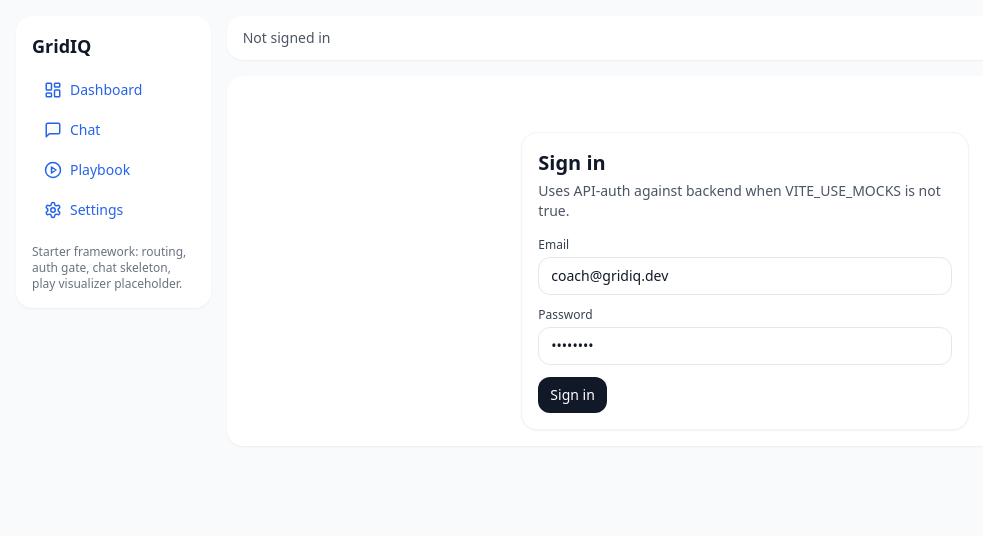
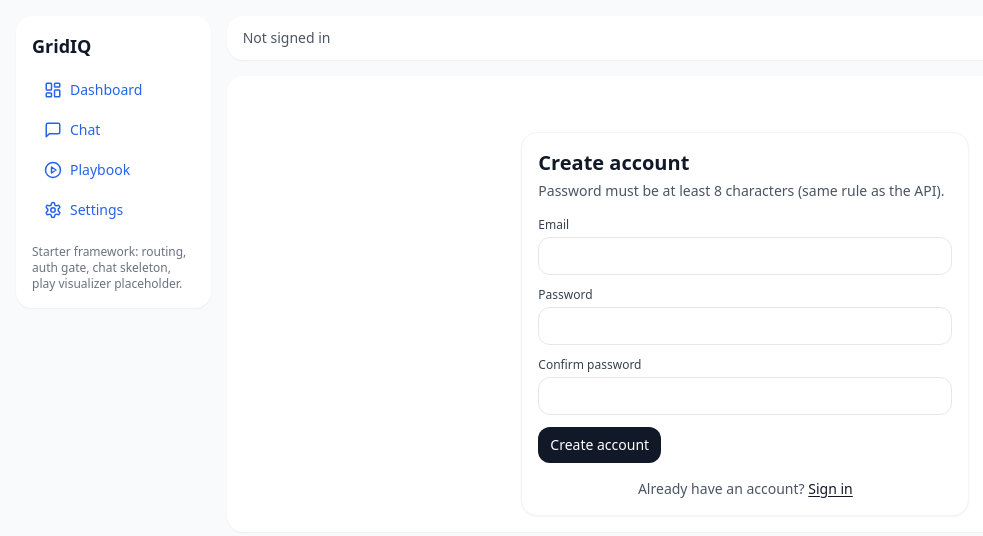
Before and after one commit to lucasheller22/DS-440-CAPSTONE-GridIQ, a React (Vite) app in the folder gridiq-frontend/: page /register in a window 1280 px wide. Before the commit this address led to /login. Shown: the top 536 px of the page, without its empty margins (0-983 px from the left). Built offline with nearby package versions, Linux system fonts and the light colour scheme; no server answers.

Commit message:
account registration implementation

```diff
--- a/gridiq-frontend/src/App.tsx
+++ b/gridiq-frontend/src/App.tsx
@@ -2,6 +2,7 @@ import { Navigate, Route, Routes } from "react-router-dom";
 import { AppLayout } from "./ui/layout/AppLayout";
 import { RequireAuth } from "./ui/auth/RequireAuth";
 import Login from "./pages/Login";
+import Register from "./pages/Register";
 import Dashboard from "./pages/Dashboard";
 import Chat from "./pages/Chat";
 import Playbook from "./pages/Playbook";
@@ -14,6 +15,7 @@ export default function App() {
       <Route element={<AppLayout />}>
         <Route index element={<Navigate to="/dashboard" replace />} />
         <Route path="/login" element={<Login />} />
+        <Route path="/register" element={<Register />} />
 
         <Route
           path="/dashboard"
--- a/gridiq-frontend/src/lib/api/endpoints.ts
+++ b/gridiq-frontend/src/lib/api/endpoints.ts
@@ -50,6 +50,19 @@ export async function login(email: string, password: string): Promise<{ token: s
   }
 
   const resp = await api.post("/api/auth/login", { email, password });
+  return resp.data;
+}
+
+export async function register(email: string, password: string): Promise<{ token: string; user: User }> {
+  if (useMocks()) {
+    if (!email || !password) throw new Error("Missing credentials");
+    if (password.length < 8) throw new Error("Password must be at least 8 characters");
+    const user: User = { id: "u_1", email, displayName: "Coach", role: "coach" };
+    const token = "dev-token";
+    return { token, user };
+  }
+
+  const resp = await api.post("/api/auth/register", { email, password });
   return resp.data;
 }
 
--- a/gridiq-frontend/src/pages/Login.tsx
+++ b/gridiq-frontend/src/pages/Login.tsx
@@ -1,5 +1,5 @@
 import { useState } from "react";
-import { useNavigate } from "react-router-dom";
+import { Link, useNavigate } from "react-router-dom";
 import { useAuth } from "../stores/auth";
 import { Button } from "../ui/primitives/Button";
 import { Input } from "../ui/primitives/Input";
@@ -16,7 +16,9 @@ export default function Login() {
     <div className="mx-auto max-w-md">
       <Card className="mt-10">
         <div className="text-xl font-semibold">Sign in</div>
-        <div className="mt-1 text-sm text-gray-600">Uses API-auth against backend when VITE_USE_MOCKS is not true.</div>
+        <div className="mt-1 text-sm text-gray-600">
+          Sign in with your backend account, or use Settings → local mocks for offline dev.
+        </div>
 
         <div className="mt-4 space-y-3">
           <div>
@@ -49,6 +51,13 @@ export default function Login() {
           >
             {isLoading ? "Signing in…" : "Sign in"}
           </Button>
+
+          <div className="pt-1 text-center text-sm text-gray-600">
+            No account?{" "}
+            <Link to="/register" className="font-medium text-gray-900 underline underline-offset-2">
+              Create one
+            </Link>
+          </div>
         </div>
       </Card>
     </div>
--- /dev/null
+++ b/gridiq-frontend/src/pages/Register.tsx
@@ -0,0 +1,87 @@
+import { useState } from "react";
+import { Link, useNavigate } from "react-router-dom";
+import { useAuth } from "../stores/auth";
+import { Button } from "../ui/primitives/Button";
+import { Input } from "../ui/primitives/Input";
+import { Card } from "../ui/primitives/Card";
+
+export default function Register() {
+  const { register, isLoading } = useAuth();
+  const navigate = useNavigate();
+  const [email, setEmail] = useState("");
+  const [password, setPassword] = useState("");
+  const [confirm, setConfirm] = useState("");
+  const [error, setError] = useState<string | null>(null);
+
+  return (
+    <div className="mx-auto max-w-md">
+      <Card className="mt-10">
+        <div className="text-xl font-semibold">Create account</div>
+        <div className="mt-1 text-sm text-gray-600">
+          Password must be at least 8 characters (same rule as the API).
+        </div>
+
+        <div className="mt-4 space-y-3">
+          <div>
+            <div className="mb-1 text-xs font-medium text-gray-700">Email</div>
+            <Input value={email} onChange={(e) => setEmail(e.target.value)} autoComplete="email" />
+          </div>
+          <div>
+            <div className="mb-1 text-xs font-medium text-gray-700">Password</div>
+            <Input
+              type="password"
+              value={password}
+              onChange={(e) => setPassword(e.target.value)}
+              autoComplete="new-password"
+            />
+          </div>
+          <div>
+            <div className="mb-1 text-xs font-medium text-gray-700">Confirm password</div>
+            <Input
+              type="password"
+              value={confirm}
+              onChange={(e) => setConfirm(e.target.value)}
+              autoComplete="new-password"
+            />
+          </div>
+
+          {error && <div className="rounded-xl bg-red-50 p-3 text-sm text-red-700">{error}</div>}
+
+          <Button
+            disabled={isLoading}
+            onClick={async () => {
+              setError(null);
+              if (!email.trim() || !password) {
+                setError("Email and password are required.");
+                return;
+              }
+              if (password.length < 8) {
+                setError("Password must be at least 8 characters.");
+                return;
+              }
+              if (password !== confirm) {
+                setError("Passwords do not match.");
+                return;
+              }
+              try {
+                await register(email.trim(), password);
+                navigate("/dashboard", { replace: true });
+              } catch (e: unknown) {
+                setError(e instanceof Error ? e.message : "Registration failed");
+              }
+            }}
+          >
+            {isLoading ? "Creating account…" : "Create account"}
+          </Button>
+
+          <div className="pt-1 text-center text-sm text-gray-600">
+            Already have an account?{" "}
+            <Link to="/login" className="font-medium text-gray-900 underline underline-offset-2">
+              Sign in
+            </Link>
+          </div>
+        </div>
+      </Card>
+    </div>
+  );
+}
--- a/gridiq-frontend/src/stores/auth.ts
+++ b/gridiq-frontend/src/stores/auth.ts
@@ -9,6 +9,7 @@ type AuthState = {
   token: string | null;
   isLoading: boolean;
   login: (email: string, password: string) => Promise<void>;
+  register: (email: string, password: string) => Promise<void>;
   hydrate: () => Promise<void>;
   logout: () => void;
 };
@@ -37,6 +38,33 @@ export const useAuth = create<AuthState>((set, get) => ({
     }
   },
 
+  async register(email, password) {
+    set({ isLoading: true });
+    try {
+      const { token, user } = await apiEndpoints.register(email, password);
+      localStorage.setItem("gridiq_token", token);
+      localStorage.setItem("gridiq_user", JSON.stringify(user));
+      set({ token, user });
+    } catch (e) {
+      if (axios.isAxiosError(e) && !e.response) {
+        throw new Error(
+          `Cannot reach the API at ${api.defaults.baseURL}. Start the backend (uvicorn on port 8000), or in Settings enable "Use local mocks" / clear a bad API base URL.`,
+        );
+      }
+      if (axios.isAxiosError(e) && e.response?.data) {
+        const detail = (e.response.data as { detail?: unknown }).detail;
+        if (typeof detail === "string") throw new Error(detail);
+        if (Array.isArray(detail)) {
+          const msg = detail.map((x: { msg?: string }) => x.msg ?? "").filter(Boolean).join(" ");
+          if (msg) throw new Error(msg);
+        }
+      }
+      throw e;
+    } finally {
+      set({ isLoading: false });
+    }
+  },
+
   async hydrate() {
     const token = localStorage.getItem("gridiq_token");
     if (!token) return;
--- a/gridiq-frontend/src/ui/layout/AppLayout.tsx
+++ b/gridiq-frontend/src/ui/layout/AppLayout.tsx
@@ -16,7 +16,10 @@ export function AppLayout() {
   // If not logged in, allow /login; otherwise keep user in app
   useEffect(() => {
     const token = localStorage.getItem("gridiq_token");
-    if (!token && location.pathname !== "/login") navigate("/login", { replace: true });
+    const publicPaths = ["/login", "/register"];
+    if (!token && !publicPaths.includes(location.pathname)) {
+      navigate("/login", { replace: true });
+    }
   }, [location.pathname, navigate]);
 
   return (
```
Also changed, not shown: 1 other file (tests, documents, lock files or other folders).
